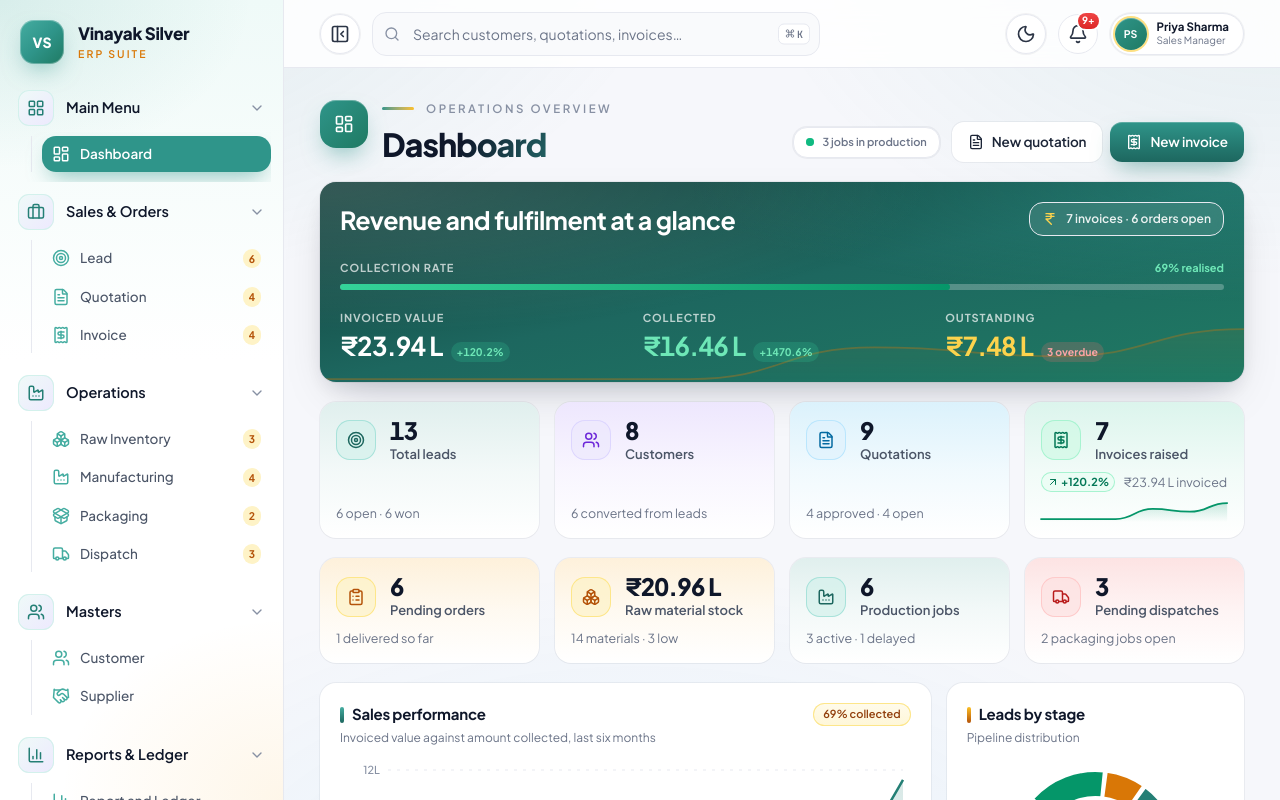
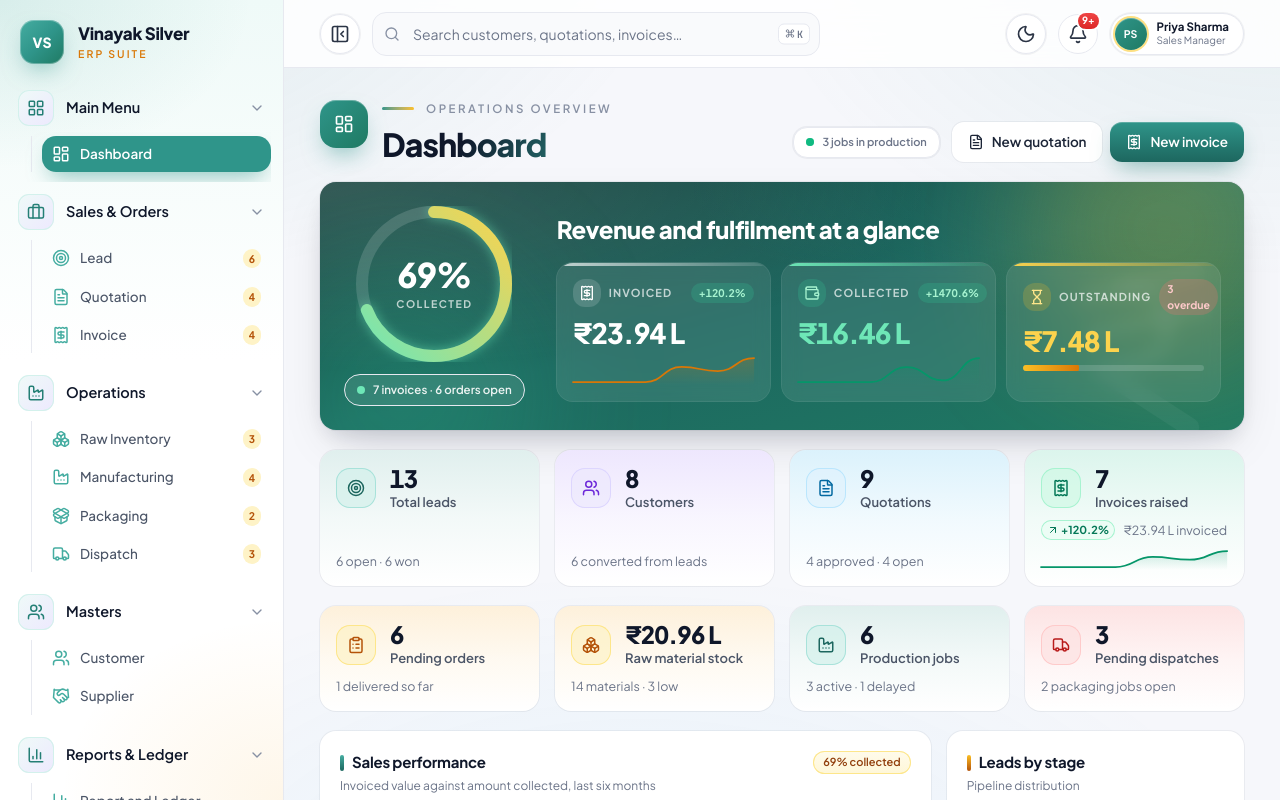
Before and after one commit to Dipak1711/Vinayak-Silver, a React (Vite) app: page / in a window 1280 px wide. Shown: the top 800 px of the page. Built offline with nearby package versions, Linux system fonts and the light colour scheme.

Commit message:
feat: enhance DashboardPage with CollectionRing and HeroTile components for improved metrics display

```diff
--- a/src/pages/DashboardPage.tsx
+++ b/src/pages/DashboardPage.tsx
@@ -1,4 +1,4 @@
-import { useMemo } from 'react'
+import { useEffect, useMemo, useState, type ReactNode } from 'react'
 import { useNavigate } from 'react-router-dom'
 import {
   AlertTriangle,
@@ -6,12 +6,14 @@ import {
   ClipboardList,
   Factory,
   FileText,
+  Hourglass,
   IndianRupee,
   LayoutDashboard,
   Receipt,
   Target,
   Truck,
   Users,
+  Wallet,
 } from 'lucide-react'
 import { PageHeader, EmptyState, ProgressBar } from '@/components/ui/Layout'
 import { Card, CardHeader } from '@/components/ui/Card'
@@ -36,6 +38,97 @@ import { cn, formatCurrency, formatDateTime, formatNumber, percentage, todayISO
 function pctChange(current: number, previous: number): number {
   if (previous === 0) return current > 0 ? 100 : 0
   return ((current - previous) / previous) * 100
+}
+
+/* Collection rate as a ring that draws itself on load. */
+function CollectionRing({ rate }: { rate: number }) {
+  const size = 156
+  const stroke = 12
+  const radius = (size - stroke) / 2
+  const circumference = 2 * Math.PI * radius
+  const clamped = Math.max(0, Math.min(100, rate))
+  const [shown, setShown] = useState(0)
+  useEffect(() => {
+    const frame = requestAnimationFrame(() => setShown(clamped))
+    return () => cancelAnimationFrame(frame)
+  }, [clamped])
+
+  return (
+    <div className="relative" style={{ width: size, height: size }} role="img" aria-label={`${clamped}% of invoiced value collected`}>
+      <svg width={size} height={size} className="-rotate-90">
+        <defs>
+          <linearGradient id="ring-grad" x1="0" y1="0" x2="1" y2="1">
+            <stop offset="0%" stopColor="#6ee7b7" />
+            <stop offset="100%" stopColor="#fcd34d" />
+          </linearGradient>
+        </defs>
+        <circle cx={size / 2} cy={size / 2} r={radius} fill="none" stroke="rgba(255,255,255,0.14)" strokeWidth={stroke} />
+        <circle
+          cx={size / 2}
+          cy={size / 2}
+          r={radius}
+          fill="none"
+          stroke="url(#ring-grad)"
+          strokeWidth={stroke}
+          strokeLinecap="round"
+          strokeDasharray={circumference}
+          strokeDashoffset={circumference * (1 - shown / 100)}
+          style={{ transition: 'stroke-dashoffset 1400ms cubic-bezier(0.16, 1, 0.3, 1)', filter: 'drop-shadow(0 0 6px rgba(110,231,183,0.55))' }}
+        />
+      </svg>
+      <div className="absolute inset-0 flex flex-col items-center justify-center text-white">
+        <span className="tnum text-[34px] leading-none font-extrabold tracking-[-0.03em]">
+          <AnimatedNumber value={clamped} format={(v) => `${Math.round(v)}%`} duration={1400} />
+        </span>
+        <span className="mt-1 text-[10.5px] font-bold tracking-[0.14em] text-white/70 uppercase">Collected</span>
+      </div>
+    </div>
+  )
+}
+
+/* A frosted tile for one headline figure. */
+function HeroTile({
+  label,
+  icon,
+  accent,
+  iconClass,
+  valueClass = 'text-white',
+  value,
+  chip,
+  spark,
+}: {
+  label: string
+  icon: ReactNode
+  accent: string
+  iconClass: string
+  valueClass?: string
+  value: number
+  chip: { text: string; good: boolean }
+  spark?: ReactNode
+}) {
+  return (
+    <div className="group relative overflow-hidden rounded-2xl bg-white/[0.09] p-4 ring-1 ring-white/15 backdrop-blur transition-[translate,background-color] duration-200 ease-out hover:-translate-y-0.5 hover:bg-white/[0.14]">
+      <span className={cn('absolute inset-x-0 top-0 h-[3px] bg-linear-to-r', accent)} aria-hidden="true" />
+      <div className="flex items-center justify-between gap-2">
+        <span className="flex items-center gap-2 text-[11px] font-bold tracking-[0.1em] text-white/70 uppercase">
+          <span className={cn('grid h-7 w-7 place-items-center rounded-lg', iconClass)}>{icon}</span>
+          {label}
+        </span>
+        <span
+          className={cn(
+            'tnum rounded-full px-2 py-0.5 text-[10.5px] font-bold',
+            chip.good ? 'bg-emerald-400/20 text-emerald-200' : 'bg-rose-400/25 text-rose-200',
+          )}
+        >
+          {chip.text}
+        </span>
+      </div>
+      <p className={cn('tnum mt-3 text-[28px] leading-none font-extrabold tracking-[-0.03em]', valueClass)}>
+        <AnimatedNumber value={value} format={(v) => formatCurrency(v, true)} duration={1100} />
+      </p>
+      <div className="mt-2">{spark}</div>
+    </div>
+  )
 }
 
 export function DashboardPage() {
@@ -66,6 +159,7 @@ export function DashboardPage() {
   )
 
   const invoicedSpark = useMemo(() => sales.map((point) => point.invoiced), [sales])
+  const collectedSpark = useMemo(() => sales.map((point) => point.collected), [sales])
   const overdueInvoices = useMemo(
     () => db.invoices.filter((invoice) => invoice.status !== 'Paid' && invoice.dueDate < todayISO()).length,
     [db.invoices],
@@ -106,86 +200,61 @@ export function DashboardPage() {
 
       {/* ---------------- Hero band ---------------- */}
       <Card variant="dark" padded={false} className="overflow-hidden">
-        <div className="relative p-4 lg:p-5">
-          {/* Decorative trend wash, pinned to the bottom edge so it never
-              crosses the figures it sits behind. */}
-          <div className="pointer-events-none absolute inset-x-0 bottom-0 h-14 opacity-35" aria-hidden="true">
-            <Sparkline data={invoicedSpark} tone="gold" height={56} />
-          </div>
+        <div className="relative p-5 lg:p-6">
+          {/* Atmosphere: a warm glow top-right, a cool one bottom-left, and a
+              faint rupee mark, so the band reads as a surface, not a flat fill. */}
+          <div className="pointer-events-none absolute -top-24 -right-16 h-72 w-72 rounded-full bg-gold-400/25 blur-3xl" aria-hidden="true" />
+          <div className="pointer-events-none absolute -bottom-28 -left-16 h-72 w-72 rounded-full bg-emerald-400/20 blur-3xl" aria-hidden="true" />
+          <IndianRupee className="pointer-events-none absolute -right-6 -bottom-10 h-56 w-56 -rotate-12 text-white/[0.045]" aria-hidden="true" />
 
-          <div className="relative flex flex-wrap items-start justify-between gap-4">
-            <div>
-              <h2 className="text-[20px] font-bold tracking-[-0.02em] text-white lg:text-[25px]">
-                Revenue and fulfilment at a glance
-              </h2>
-            </div>
-            <div className="flex items-center gap-2 rounded-xl border border-white/15 bg-white/10 px-3 py-2 backdrop-blur">
-              <IndianRupee className="h-4 w-4 text-gold-300" aria-hidden="true" />
-              <span className="text-xs font-semibold text-white/90">
-                {metrics.totalInvoices} invoices · {metrics.pendingOrders} orders open
-              </span>
-            </div>
-          </div>
-
-          <div className="relative mt-5">
-            <div className="flex items-center justify-between gap-3">
-              <span className="text-[11px] font-bold tracking-[0.08em] text-white/70 uppercase">Collection rate</span>
-              <span className="tnum text-[11px] font-bold text-emerald-300">{collectedRate}% realised</span>
-            </div>
-            <ProgressBar value={collectedRate} tone="emerald" track="bg-white/25" className="mt-2" />
-          </div>
-
-          <div className="relative mt-5 grid gap-x-6 gap-y-5 sm:grid-cols-3">
-            <div className="min-w-0">
-              <p className="text-[11px] font-bold tracking-[0.08em] text-white/70 uppercase">Invoiced value</p>
-              <div className="mt-1.5 flex flex-wrap items-baseline gap-2">
-                <span className="tnum text-[26px] leading-none font-bold tracking-[-0.03em] text-white">
-                  <AnimatedNumber value={metrics.invoiceValue} format={(value) => formatCurrency(value, true)} />
+          <div className="relative grid items-center gap-6 lg:grid-cols-[auto_1fr] lg:gap-8">
+            <div className="flex flex-col items-center gap-3">
+              <CollectionRing rate={collectedRate} />
+              <div className="flex items-center gap-2 rounded-full border border-white/15 bg-white/10 px-3 py-1.5 backdrop-blur">
+                <span className="relative flex h-2 w-2">
+                  <span className="absolute inline-flex h-full w-full animate-ping rounded-full bg-emerald-300 opacity-60" />
+                  <span className="relative inline-flex h-2 w-2 rounded-full bg-emerald-300" />
                 </span>
-                <span
-                  className={cn(
-                    'tnum rounded-full px-1.5 py-0.5 text-[10.5px] font-bold',
-                    invoicedTrend >= 0 ? 'bg-emerald-400/20 text-emerald-300' : 'bg-rose-400/20 text-rose-300',
-                  )}
-                >
-                  {invoicedTrend >= 0 ? '+' : ''}
-                  {invoicedTrend.toFixed(1)}%
+                <span className="text-[11.5px] font-semibold text-white/90">
+                  {metrics.totalInvoices} invoices · {metrics.pendingOrders} orders open
                 </span>
               </div>
             </div>
 
             <div className="min-w-0">
-              <p className="text-[11px] font-bold tracking-[0.08em] text-white/70 uppercase">Collected</p>
-              <div className="mt-1.5 flex flex-wrap items-baseline gap-2">
-                <span className="tnum text-[26px] leading-none font-bold tracking-[-0.03em] text-emerald-300">
-                  <AnimatedNumber value={metrics.amountCollected} format={(value) => formatCurrency(value, true)} />
-                </span>
-                <span
-                  className={cn(
-                    'tnum rounded-full px-1.5 py-0.5 text-[10.5px] font-bold',
-                    collectedTrend >= 0 ? 'bg-emerald-400/20 text-emerald-300' : 'bg-rose-400/20 text-rose-300',
-                  )}
-                >
-                  {collectedTrend >= 0 ? '+' : ''}
-                  {collectedTrend.toFixed(1)}%
-                </span>
-              </div>
-            </div>
-
-            <div className="min-w-0">
-              <p className="text-[11px] font-bold tracking-[0.08em] text-white/70 uppercase">Outstanding</p>
-              <div className="mt-1.5 flex flex-wrap items-baseline gap-2">
-                <span className="tnum text-[26px] leading-none font-bold tracking-[-0.03em] text-gold-300">
-                  <AnimatedNumber value={metrics.outstanding} format={(value) => formatCurrency(value, true)} />
-                </span>
-                <span
-                  className={cn(
-                    'tnum rounded-full px-1.5 py-0.5 text-[10.5px] font-bold',
-                    overdueInvoices > 0 ? 'bg-rose-400/20 text-rose-300' : 'bg-emerald-400/20 text-emerald-300',
-                  )}
-                >
-                  {overdueInvoices > 0 ? `${overdueInvoices} overdue` : 'current'}
-                </span>
+              <h2 className="text-[20px] font-extrabold tracking-[-0.02em] text-white lg:text-[24px]">
+                Revenue and fulfilment at a glance
+              </h2>
+              <div className="mt-4 grid gap-3 sm:grid-cols-3">
+                <HeroTile
+                  label="Invoiced"
+                  icon={<Receipt className="h-4 w-4" />}
+                  accent="from-white/70 to-white/10"
+                  iconClass="bg-white/15 text-white"
+                  value={metrics.invoiceValue}
+                  chip={{ text: `${invoicedTrend >= 0 ? '+' : ''}${invoicedTrend.toFixed(1)}%`, good: invoicedTrend >= 0 }}
+                  spark={<Sparkline data={invoicedSpark} tone="gold" height={30} />}
+                />
+                <HeroTile
+                  label="Collected"
+                  icon={<Wallet className="h-4 w-4" />}
+                  accent="from-emerald-300 to-emerald-500/10"
+                  iconClass="bg-emerald-400/20 text-emerald-200"
+                  valueClass="text-emerald-300"
+                  value={metrics.amountCollected}
+                  chip={{ text: `${collectedTrend >= 0 ? '+' : ''}${collectedTrend.toFixed(1)}%`, good: collectedTrend >= 0 }}
+                  spark={<Sparkline data={collectedSpark} tone="emerald" height={30} />}
+                />
+                <HeroTile
+                  label="Outstanding"
+                  icon={<Hourglass className="h-4 w-4" />}
+                  accent="from-gold-300 to-gold-500/10"
+                  iconClass="bg-gold-400/20 text-gold-200"
+                  valueClass="text-gold-300"
+                  value={metrics.outstanding}
+                  chip={{ text: overdueInvoices > 0 ? `${overdueInvoices} overdue` : 'current', good: overdueInvoices === 0 }}
+                  spark={<ProgressBar value={100 - collectedRate} tone="gold" track="bg-white/15" className="mt-2.5" />}
+                />
               </div>
             </div>
           </div>
```
